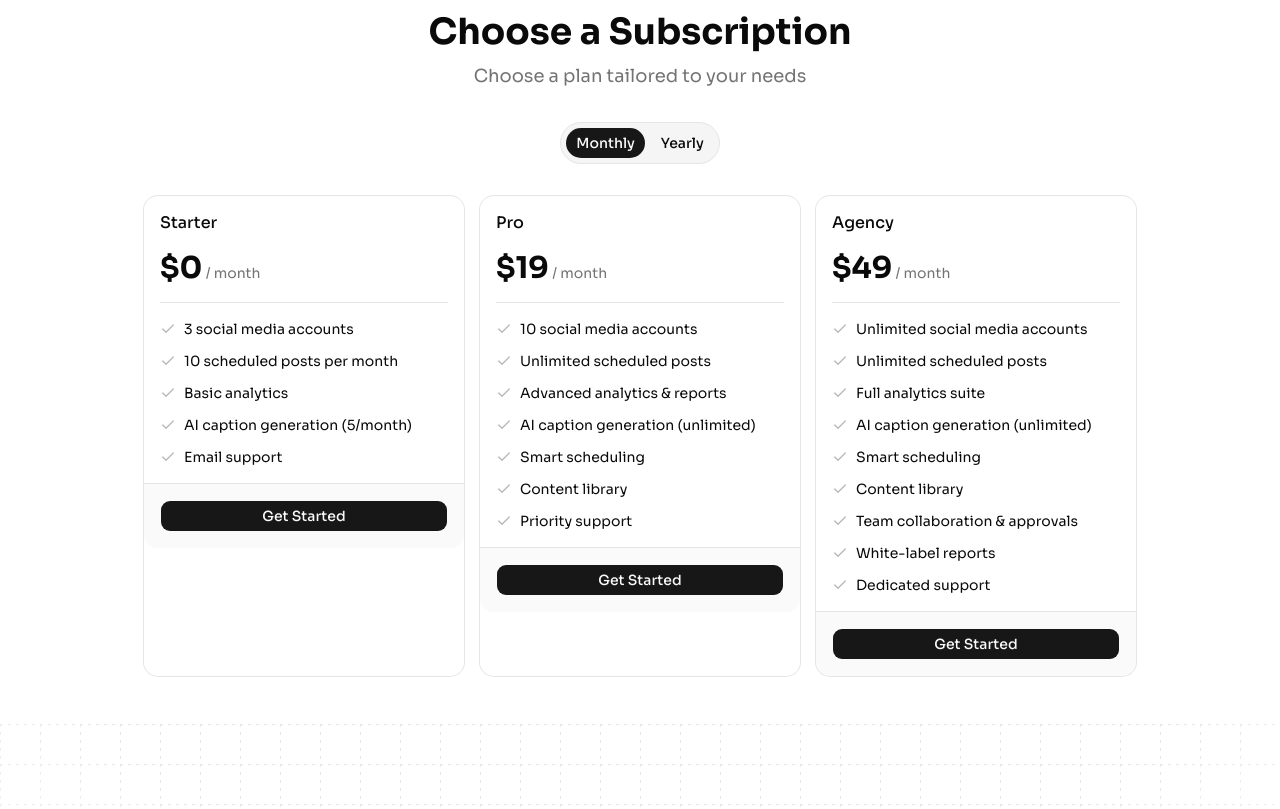
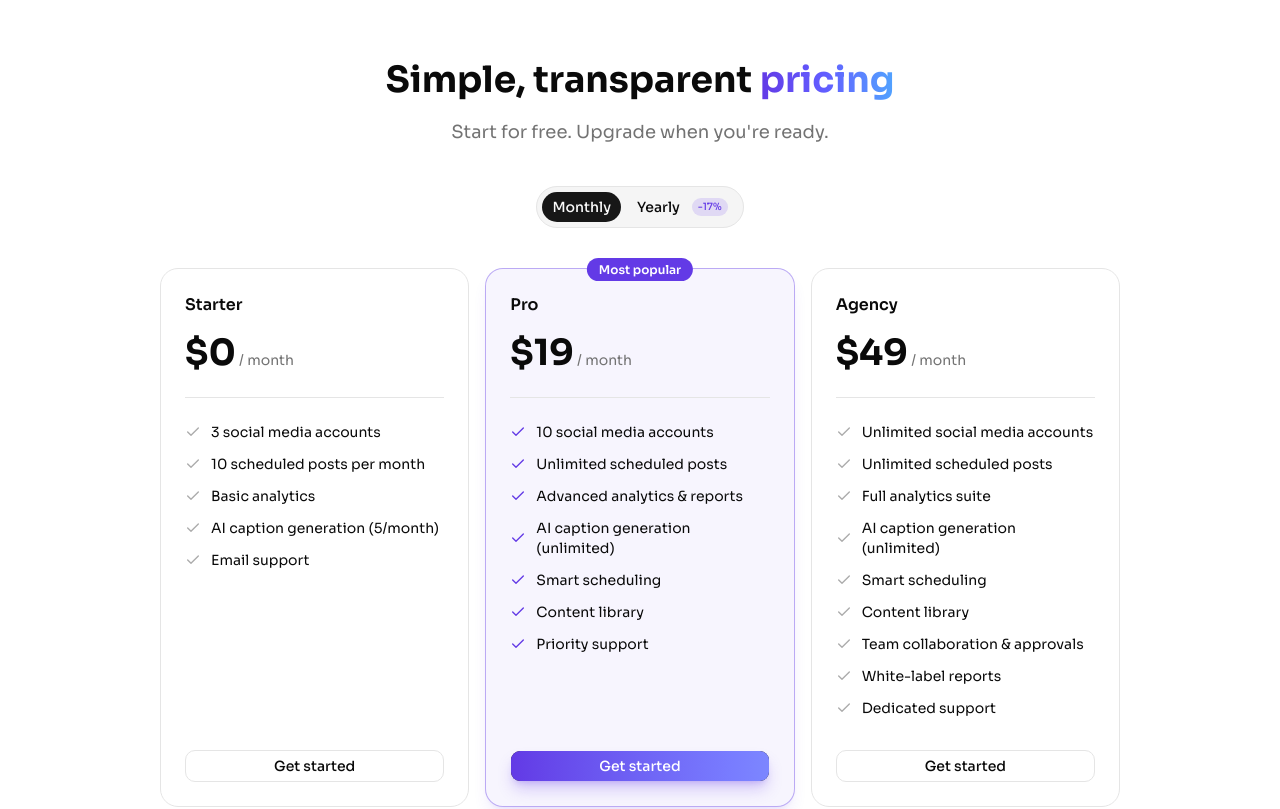
Before and after one commit to luchersou/postly, a Next.js app: page / in a window 1280 px wide. Shown: the part 8400-9209 px from the top of the page. Built offline with nearby package versions, Linux system fonts and the light colour scheme.

Commit message:
feat: redesign pricing section with highlighted Pro plan and framer motion animations

```diff
--- a/src/components/sections/pricing/pricing-section.tsx
+++ b/src/components/sections/pricing/pricing-section.tsx
@@ -2,68 +2,143 @@
 
 import { useState } from "react";
 import { Check } from "lucide-react";
+import { motion } from "framer-motion";
 
 import { Button } from "@/components/ui/button";
-import { Card, CardContent, CardFooter, CardHeader, CardTitle } from "@/components/ui/card";
+import { cn } from "@/lib/utils";
+import { plans } from "./data";
 
-import { plans } from "./data";
+const fadeUp = {
+  hidden: { opacity: 0, y: 24 },
+  visible: { opacity: 1, y: 0 },
+};
 
 export function PricingSection() {
   const [billingCycle, setBillingCycle] = useState<"monthly" | "yearly">("monthly");
 
   return (
-    <section className="mx-auto w-full max-w-5xl space-y-4 px-4 py-12 lg:space-y-8">
-      <div className="space-y-2 text-center">
-        <h1 className="text-3xl font-bold leading-tight lg:text-4xl">Choose a Subscription</h1>
-        <p className="text-muted-foreground text-lg">Choose a plan tailored to your needs</p>
-      </div>
+    <section className="py-16 lg:py-24">
+      <div className="mx-auto max-w-5xl px-4 sm:px-6 lg:px-8">
 
-      <div className="flex justify-center">
+        {/* Header */}
+        <motion.div
+          variants={fadeUp}
+          initial="hidden"
+          whileInView="visible"
+          viewport={{ once: true, margin: "-80px" }}
+          transition={{ duration: 0.6, ease: [0.25, 0.1, 0.25, 1] }}
+          className="mb-10 space-y-4 text-center"
+        >
+          <h2 className="text-3xl font-bold leading-tight lg:text-4xl">
+            Simple, transparent{" "}
+            <span className="text-gradient">pricing</span>
+          </h2>
+          <p className="text-muted-foreground text-lg">
+            Start for free. Upgrade when you're ready.
+          </p>
+        </motion.div>
+
+        {/* Toggle */}
+        <motion.div
+          variants={fadeUp}
+          initial="hidden"
+          whileInView="visible"
+          viewport={{ once: true, margin: "-80px" }}
+          transition={{ duration: 0.6, delay: 0.1, ease: [0.25, 0.1, 0.25, 1] }}
+          className="mb-10 flex justify-center"
+        >
           <div className="bg-muted inline-flex items-center gap-1 rounded-full border p-1">
             <Button
               variant={billingCycle === "monthly" ? "default" : "ghost"}
               className="rounded-full"
-            onClick={() => setBillingCycle("monthly")}>
+              onClick={() => setBillingCycle("monthly")}
+            >
               Monthly
             </Button>
             <Button
               variant={billingCycle === "yearly" ? "default" : "ghost"}
               className="rounded-full"
-            onClick={() => setBillingCycle("yearly")}>
+              onClick={() => setBillingCycle("yearly")}
+            >
               Yearly
+              <span className="ml-1.5 rounded-full bg-brand/15 px-1.5 py-0.5 text-[10px] font-medium text-brand">
+                -17%
+              </span>
             </Button>
           </div>
+        </motion.div>
+
+        {/* Cards */}
+        <div className="grid gap-4 md:grid-cols-3">
+          {plans.map((plan, index) => {
+            const isPopular = plan.name === "Pro";
+
+            return (
+              <motion.div
+                key={plan.name}
+                variants={fadeUp}
+                initial="hidden"
+                whileInView="visible"
+                viewport={{ once: true, margin: "-60px" }}
+                transition={{
+                  duration: 0.6,
+                  delay: index * 0.1,
+                  ease: [0.25, 0.1, 0.25, 1],
+                }}
+                className={cn(
+                  "relative flex flex-col rounded-2xl border p-6",
+                  isPopular
+                    ? "border-brand/40 bg-brand/5 shadow-lg shadow-brand/10"
+                    : "bg-background"
+                )}
+              >
+                {isPopular && (
+                  <div className="absolute -top-3 left-1/2 -translate-x-1/2">
+                    <span className="rounded-full bg-brand px-3 py-1 text-xs font-semibold text-white">
+                      Most popular
+                    </span>
+                  </div>
+                )}
+
+                {/* Plan name */}
+                <div className="mb-4">
+                  <h3 className="text-base font-semibold">{plan.name}</h3>
                 </div>
 
-      <div className="grid gap-4 md:grid-cols-3">
-        {plans.map((plan) => (
-          <Card key={plan.name} className="shadow-none">
-            <CardHeader>
-              <CardTitle>{plan.name}</CardTitle>
-            </CardHeader>
-            <CardContent className="space-y-4">
-              <div>
-                <span className="text-3xl font-bold">{plan.price[billingCycle]}</span>
+                {/* Price */}
+                <div className="mb-6">
+                  <span className="text-4xl font-bold">{plan.price[billingCycle]}</span>
                   <span className="text-muted-foreground text-sm">
-                  {" "}
-                  / {billingCycle === "monthly" ? "month" : "year"}
+                    {" "}/ {billingCycle === "monthly" ? "month" : "year"}
                   </span>
                 </div>
-              <hr />
-              <ul className="space-y-3">
+
+                <hr className="mb-6" />
+
+                {/* Features */}
+                <ul className="mb-8 flex flex-col gap-3">
                   {plan.features.map((feature) => (
-                  <li key={feature} className="flex items-center gap-2">
-                    <Check className="text-muted-foreground/50 size-4 shrink-0" />
+                    <li key={feature} className="flex items-center gap-2.5">
+                      <Check className={cn("size-4 shrink-0", isPopular ? "text-brand" : "text-muted-foreground/60")} />
                       <span className="text-sm">{feature}</span>
                     </li>
                   ))}
                 </ul>
-            </CardContent>
-            <CardFooter>
-              <Button className="w-full">Get Started</Button>
-            </CardFooter>
-          </Card>
-        ))}
+
+                {/* CTA */}
+                <div className="mt-auto">
+                  <Button
+                    className={cn("w-full", isPopular && "btn-brand")}
+                    variant={isPopular ? "default" : "outline"}
+                  >
+                    Get started
+                  </Button>
+                </div>
+              </motion.div>
+            );
+          })}
+        </div>
+
       </div>
     </section>
   );
```
Lines whose indentation alone changed are shown as unchanged.
